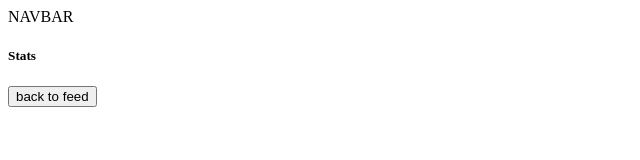
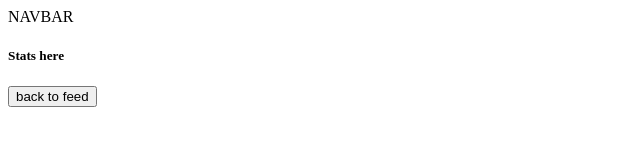
Before and after one commit to School-platforme/School-field, a React app in the folder School/: page / in a window 1280 px wide. Both pictures are taken after a click on the button "Statistics". Shown: the top 160 px of the page, without its empty margins (0-640 px from the left). Built offline with nearby package versions, Linux system fonts and the light colour scheme; the HTML template or start-up script is replaced by a standard one.

Commit message:
only admin

```diff
--- a/School/client/src/components/Admin/AddTeachers.jsx
+++ b/School/client/src/components/Admin/AddTeachers.jsx
@@ -121,7 +121,7 @@ class AddTeachers extends Component {
             <br></br>
 
             <button onClick={() => this.props.changeView("adminFeed")}>
-              back to feed
+              back to feed !
             </button>
           </div>
         </div>
--- a/School/client/src/components/Admin/SchoolStat.jsx
+++ b/School/client/src/components/Admin/SchoolStat.jsx
@@ -3,7 +3,7 @@ import React from "react";
 function SchoolStat({ changeView }) {
   return (
     <div>
-      <h5> Stats </h5>
+      <h5> Stats here </h5>
 
       <button onClick={() => changeView("adminFeed")}> back to feed </button>
     </div>
```
